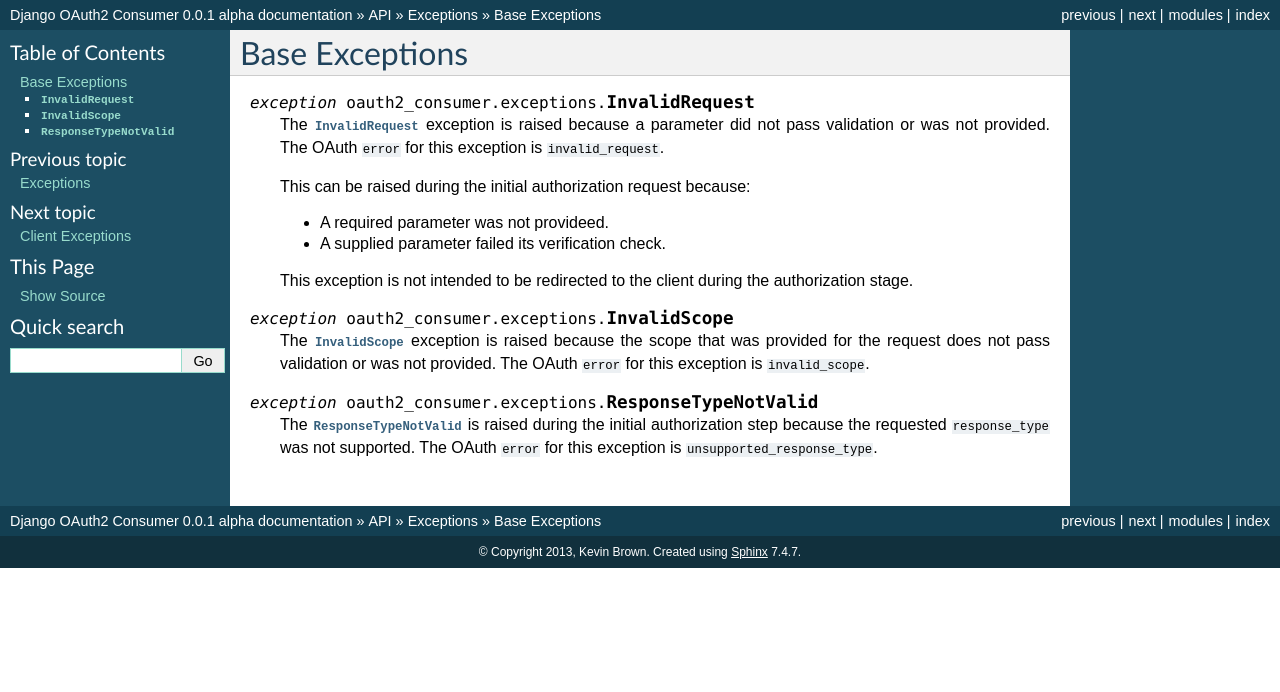
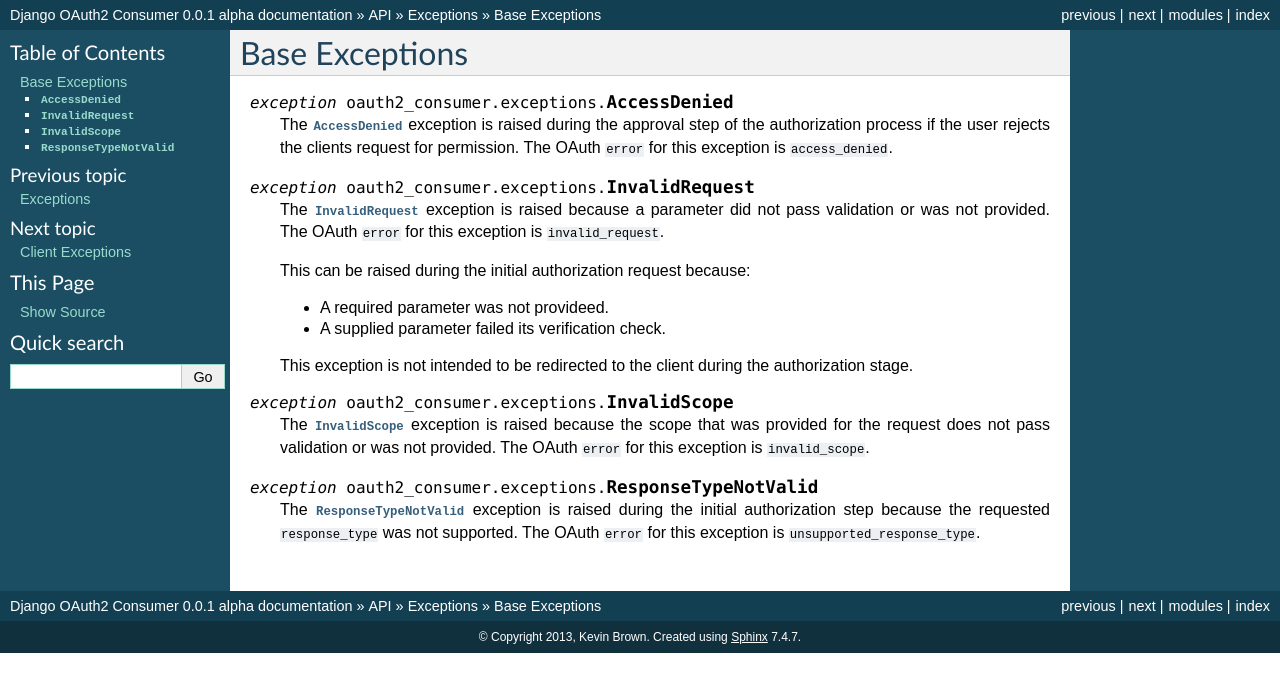
Before and after one commit to Rediker-Software/doac, a Sphinx documentation site: the page built from docs/source/api/exceptions/base.rst, in a window 1280 px wide. Shown: the top 692 px of the page. Built offline with Sphinx 7.4.7, drawn with Linux system fonts in a browser that asks for light colours.

Commit message:
Added docs for AccessDenied

```diff
--- a/docs/source/api/exceptions/base.rst
+++ b/docs/source/api/exceptions/base.rst
@@ -3,6 +3,10 @@
 ===============
 
 .. module:: oauth2_consumer.exceptions
+
+.. exception:: AccessDenied
+
+   The :exc:`AccessDenied` exception is raised during the approval step of the authorization process if the user rejects the clients request for permission.  The OAuth ``error`` for this exception is ``access_denied``.
 
 .. exception:: InvalidRequest
 
@@ -21,4 +25,4 @@
 
 .. exception:: ResponseTypeNotValid
 
-   The :exc:`ResponseTypeNotValid` is raised during the initial authorization step because the requested ``response_type`` was not supported.  The OAuth ``error`` for this exception is ``unsupported_response_type``.
+   The :exc:`ResponseTypeNotValid` exception is raised during the initial authorization step because the requested ``response_type`` was not supported.  The OAuth ``error`` for this exception is ``unsupported_response_type``.
```
